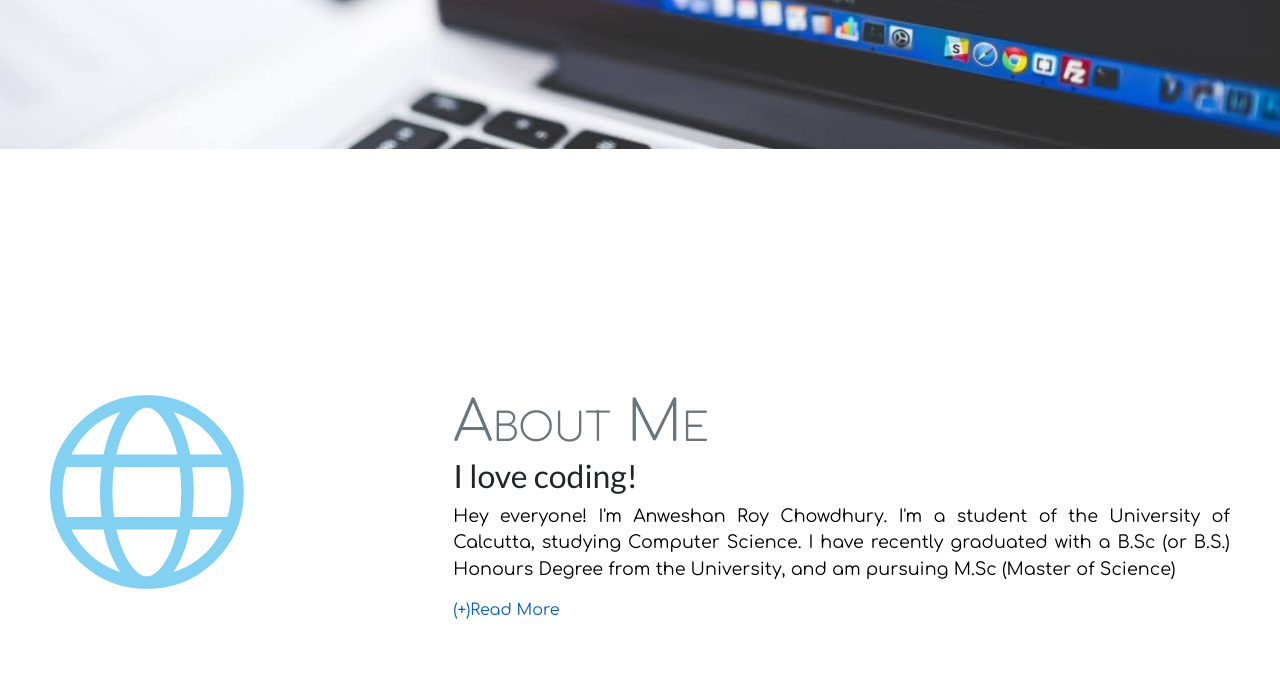
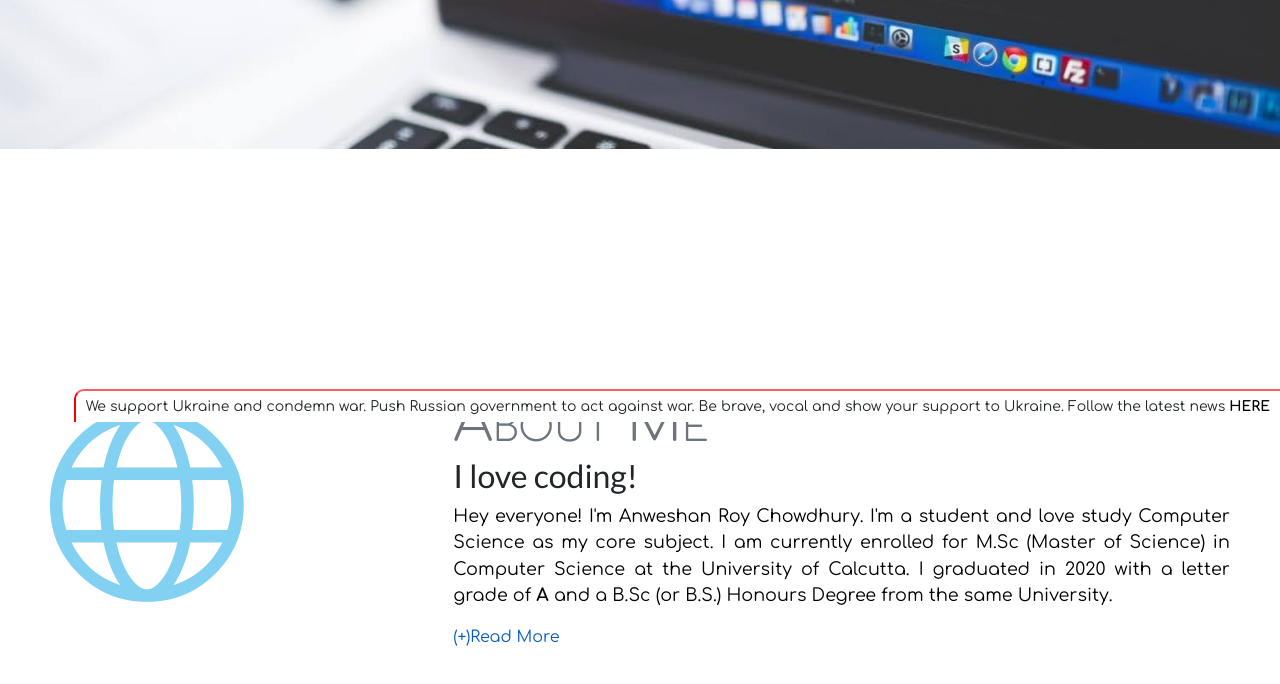
Before and after one commit to formula21/formula21.github.io, a plain HTML site: page index.html in a window 1280 px wide. Shown: the part 378-1062 px from the top of the page. Drawn offline with nearby package versions, Linux system fonts and the light colour scheme; a web font is replaced by a local one.

Commit message:
Beautify page. Added message to support Ukraine.

```diff
--- a/index.html
+++ b/index.html
@@ -14,20 +14,16 @@
       <meta name="reply-to" content="anweshanrc15@gmail.com">
       <!-- Language Header -->
       <meta name="language" content="English">
-
       <!-- Google Verification -->
       <meta name="google-site-verification" content="tsPF8gQOeRAnWtHoxkbl4ncfsNPIcTy4czRBU9r_CT8" />
-
       <!-- Google Site Verification -->
       <meta name="google-site-verification" content="qKwa5riznnrT3edkiLpLC875gYO6SgWmcofTy-ymjQ0" />
-
       <!-- Primary Meta Tags & title -->
       <title>Anweshan (@formula21)</title>
       <meta name="title" content="Anweshan (@formula21)">
       <meta name="author" content="Anweshan Roy Chowdhury">
       <meta name="description" content="My early days of making a website, to showcase my coding skills. ~ @formula21">
       <meta name="domain" content="me.anweshan.online">
-
       <!-- Open Graph / Facebook -->
       <meta property="og:type" content="website">
       <meta property="og:url" content="https://me.anweshan.online/">
@@ -35,7 +31,6 @@
       <meta property="og:description" content="My early days of making a website, to showcase my coding skills. ~ @formula21">
       <meta name="og:domain" content="me.anweshan.online">
       <meta property="og:image" content="https://me.anweshan.online/images/cover/og-image.jpg?v=9f7a0a">
-
       <!-- Twitter -->
       <meta property="twitter:card" content="summary">
       <meta property="twitter:creator" content="@_formula21">
@@ -44,19 +39,14 @@
       <meta property="twitter:description" content="My early days of making a website, to showcase my coding skills. ~ @formula21">
       <meta property="twitter:image" content="https://me.anweshan.online/images/cover/og-image.jpg?v=9f7a0a">
       <meta property="twitter:domain" content="me.anweshan.online"/>
-
       <!-- Some other headers -->
       <link rel="preconnect" href="https://fonts.gstatic.com">
-
       <!-- Webmanifest -->
       <link rel="manifest" href="./manifest.json?v=9f7a0a">
-
       <!-- Icon -->
       <link rel="icon" href="favicon.ico?v=9f7a0a" type="image/x-icon"/>
-
       <!-- Icons -->
       <link rel="icon" href="images/icons/logo.svg" sizes="any" type="image/svg+xml">
-
       <!-- Stylesheet -->
       <link rel="stylesheet" href="https://cdnjs.cloudflare.com/ajax/libs/twitter-bootstrap/4.6.0/css/bootstrap.min.css" type="text/css"/>
       <link rel="stylesheet" href="https://fonts.googleapis.com/css2?family=La+Belle+Aurore&family=Lato:ital,wght@0,100;0,300;0,400;0,700;0,900;1,100;1,300;1,400;1,700;1,900&family=Raleway:ital,wght@0,100;0,200;0,300;0,400;0,500;0,600;0,700;0,800;0,900;1,100;1,200;1,300;1,400;1,500;1,600;1,700;1,800;1,900&family=Roboto+Mono:ital,wght@0,100;0,200;0,300;0,400;0,500;0,600;0,700;1,100;1,200;1,300;1,400;1,500;1,600;1,700&family=Roboto:ital,wght@0,100;0,300;0,400;0,500;0,700;0,900;1,100;1,300;1,400;1,500;1,700;1,900&family=Sofia&family=Pacifico&family=Dancing+Script:wght@400;500;600;700&family=Satisfy&family=Comfortaa:wght@300;400;500;600;700&display=swap" type="text/css">
@@ -142,7 +132,6 @@
          <span class="sr-only" style="cursor: pointer !important;">Anweshan Roy Chowdhury</span>
          <div class="text noselect slide-j" title="Anweshan Roy Chowdhury a.k.a formula21" style="cursor: pointer !important;">Anweshan</div>
       </div>
-
       <div class="leave-space"></div>
       <div class="container-fluid" style="margin-top: 53px;" id="about">
          <div class="row">
@@ -153,7 +142,7 @@
                <h1 class="sm-space sm-center" style="color:var(--secondary); font-size: 3.5em; font-weight: 200; font-variant: small-caps; margin: unset; margin-top: 0.5em;">About Me</h1>
                <div class="abtpara" style="text-align: justify;">
                   <h2 style="font-family: Lato, sans-serif;">I love coding!</h2>
-									<p>Hey everyone! I'm Anweshan Roy Chowdhury. I'm a student of the University of Calcutta, studying Computer Science. I have recently graduated with a B.Sc (or B.S.) Honours Degree from the University, and am pursuing M.Sc (Master of Science)<span class="collapse" id="hide-inline">I finished schooling from La Martinere for Boys, gave my ICSE and ISC examinations, enrolled myself with my favourite subject Computer Science.</span>&nbsp;</p>
+                  <p>Hey everyone! I'm Anweshan Roy Chowdhury. I'm a student and love study Computer Science as my core subject. I am currently enrolled for M.Sc (Master of Science) in Computer Science at the University of Calcutta. I graduated in 2020 with a letter grade of <b>A</b> and a B.Sc (or B.S.) Honours Degree from the same University.<span class="collapse" id="hide-inline">I finished schooling from La Martinere for Boys, gave my ICSE and ISC examinations, enrolled myself with my favourite subject Computer Science.</span>&nbsp;</p>
                   <div id="hide" class="collapse">
                      <p>You may have fairly understood that I love coding. My interests are mainly on the fields of Artificial Intelligence, Backend Web Development, Front End Development, Automation on Embedded Systems.</p>
                      <p>Over the years, I have familiarized myself with many programming languages, some in the course of my educational career and some purely out of interest. I have come to love the <code>Python Programming Language</code> a lot, all thanks to its simplicity, yet powerful nature.</p>
@@ -165,7 +154,6 @@
          </div>
       </div>
       <div class="container-fluid" style="margin-top: 53px;" id="skills">
-
       </div>
       <noscript>
          <p style="color: var(--danger); font-size: 2em;">Warning!! Javascript is inactive!! Some features may not be available. For help please refer: <a href="https://www.whatismybrowser.com/guides/how-to-enable-javascript/auto" target="_blank">Guide to Enable Javascript</a> from <b>WhatIsMyBrowser.com</b>.</p>
@@ -199,7 +187,6 @@
             </div>
          </div>
       </div>
-
       <div class="modal fade" data-backdrop="static" data-keyboard="false" tabindex="-1" aria-hidden="true" id="pdf_modal">
          <div class="modal-dialog modal-dialog-centered modal-fullscreen">
             <div class="modal-content">
@@ -219,7 +206,8 @@
                <div class="modal-header">
                   <h5 class="modal-title">Follow @formula21 on <span id="askTitle"></span>&nbsp;<i class="far fa-question"></i></h5>
                </div>
-				<div class="modal-body scroll"><p>Hey, thank you for taking the time out to follow me.<br/>However, the site at <b><span id="askRedirect" style="text-decoration: underline;"></span></b> is neither controlled nor operated by myself (Anweshan Roy Chowdhury) and/or, my collaborators. <br/><em>I/We</em> do not take any responsibility (singularly or collectively) over/on the content (like, but not limited to, posts, likes, comments, views, ratings, other user content, news contents, ideas, etc. and the contents's nature, religion, area, rating, endorsement, metadata, style etc.).<br/>We are not even responsible over the audience targeted, tracked, cookies, beacons, pixels, notification used/issued by the site. If you agree please continue.</p>
+               <div class="modal-body scroll">
+                  <p>Hey, thank you for taking the time out to follow me.<br/>However, the site at <b><span id="askRedirect" style="text-decoration: underline;"></span></b> is neither controlled nor operated by myself (Anweshan Roy Chowdhury) and/or, my collaborators. <br/><em>I/We</em> do not take any responsibility (singularly or collectively) over/on the content (like, but not limited to, posts, likes, comments, views, ratings, other user content, news contents, ideas, etc. and the contents's nature, religion, area, rating, endorsement, metadata, style etc.).<br/>We are not even responsible over the audience targeted, tracked, cookies, beacons, pixels, notification used/issued by the site. If you agree please continue.</p>
                   <p>Sincerely,<br/>Anweshan Roy Chowdhury (@formula21)</p>
                </div>
                <div class="modal-footer">
@@ -229,6 +217,10 @@
             </div>
          </div>
       </div>
+
+	  <style>.footer-support-ukraine,.generic-footer-support-ukraine{margin-bottom:98px}@media (min-width:374px){.footer-support-ukraine,.generic-footer-support-ukraine{margin-bottom:78px}}@media (min-width:546px){.footer-support-ukraine,.generic-footer-support-ukraine{margin-bottom:56px}}@media (min-width:1055px){.footer-support-ukraine,.generic-footer-support-ukraine{margin-bottom:0}}.disclaimer-support-ukraine{position:fixed;z-index:9999999;bottom:0;right:0;border-top:2px solid #ff5c62;text-align:center;font-size:14px;font-weight:400;background-color:#fff;padding:5px 10px 5px 10px}.disclaimer-support-ukraine a:hover{text-decoration:underline}@media (min-width:1052px){.disclaimer-support-ukraine{text-align:right;border-left:2px solid red;border-top-left-radius:10px}}@media (min-width:1920px){.disclaimer-support-ukraine{width:60%}}</style>
+
+	  <div class="disclaimer-support-ukraine">We support Ukraine and condemn war. Push Russian government to act against war. Be brave, vocal and show your support to Ukraine. Follow the latest news <a title="https://www.bbc.com/news/live/world-europe-60517447" target="_blank" href="https://www.bbc.com/news/live/world-europe-60517447" style="color: black;"><b>HERE</b></a></div>
 
       <script src="https://cdnjs.cloudflare.com/ajax/libs/jquery/3.6.0/jquery.slim.min.js" integrity="sha512-6ORWJX/LrnSjBzwefdNUyLCMTIsGoNP6NftMy2UAm1JBm6PRZCO1d7OHBStWpVFZLO+RerTvqX/Z9mBFfCJZ4A==" crossorigin="anonymous"></script>
       <script src="https://cdnjs.cloudflare.com/ajax/libs/twitter-bootstrap/4.6.0/js/bootstrap.bundle.min.js" integrity="sha512-wV7Yj1alIZDqZFCUQJy85VN+qvEIly93fIQAN7iqDFCPEucLCeNFz4r35FCo9s6WrpdDQPi80xbljXB8Bjtvcg==" crossorigin="anonymous"></script>
@@ -325,4 +317,4 @@
          });
       </script>
    </body>
-</hml>
+</html>
```
Lines whose indentation alone changed are shown as unchanged.
